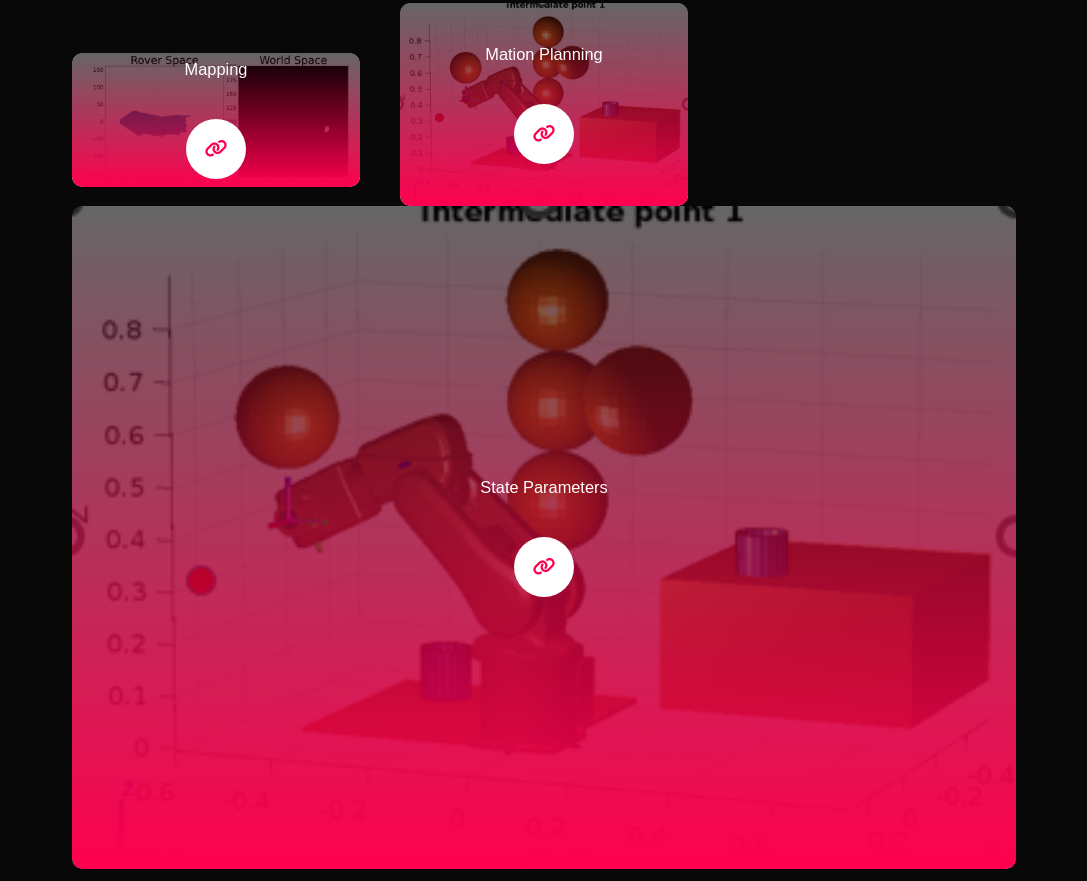
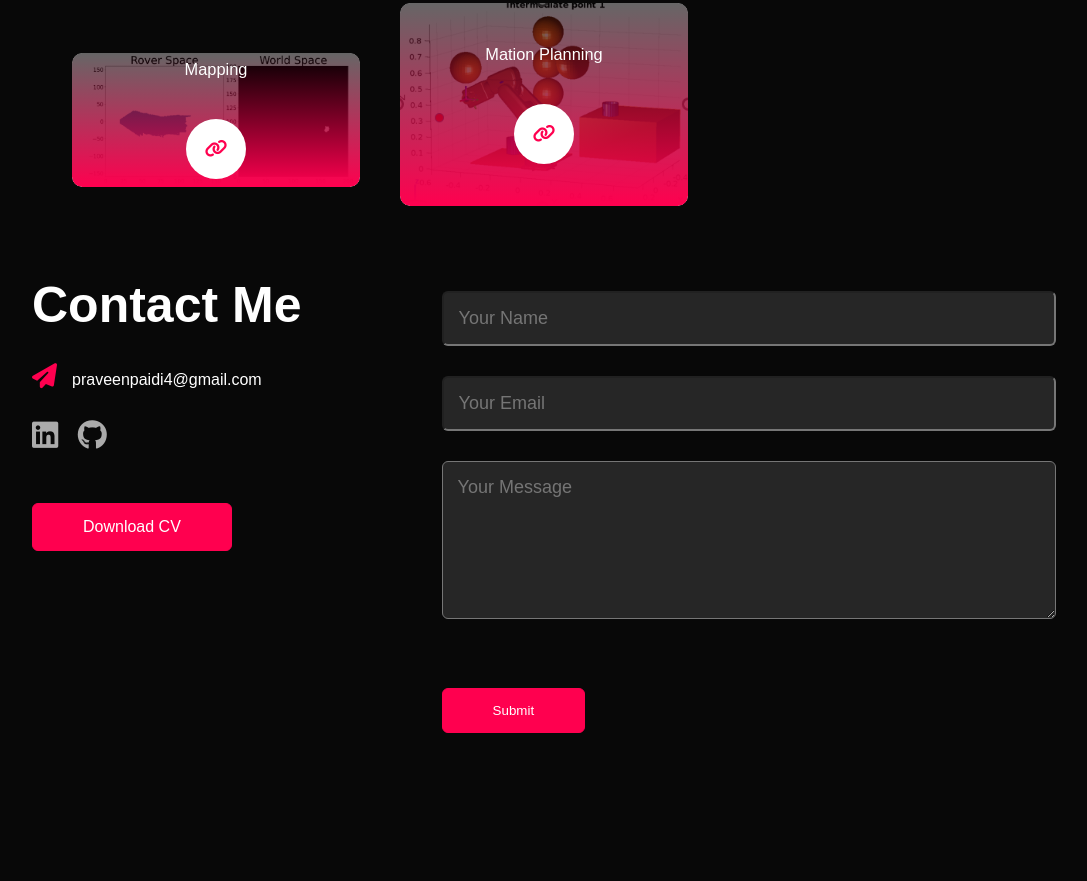
Before and after one commit to PraveenPaidi/Website, a plain HTML site: page index.html in a window 1280 px wide. Shown: the part 6739-7620 px from the top of the page, without its empty margins (96-1183 px from the left). After the commit the page ends 7532 px from the top, so only its background shows below. Drawn offline with Linux system fonts and the light colour scheme.

Commit message:
Initial2

```diff
--- a/index.html
+++ b/index.html
@@ -423,17 +423,7 @@
 
             </div>
 
-            </div>
-            <div class="work">
-                <img src="images/work-5.png">
-                <div class="layer">
-                    <h3>State Parameters</h3>
-                        <a href="https://github.com/PraveenPaidi/State_Estimation-and-Localization"> <i class="fa-solid fa-link"></i></a>
 
-                    </p>
-                </div>
-
-            </div>
 
 
         </div>
```
